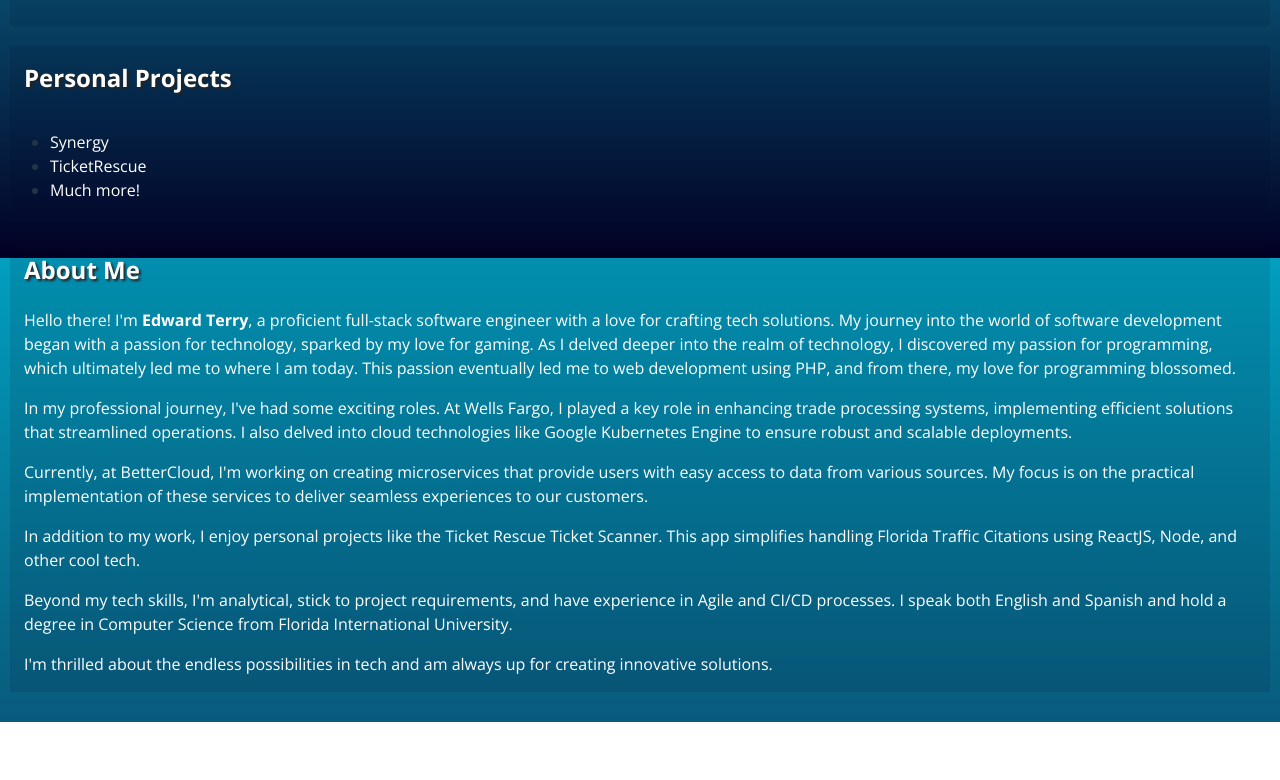
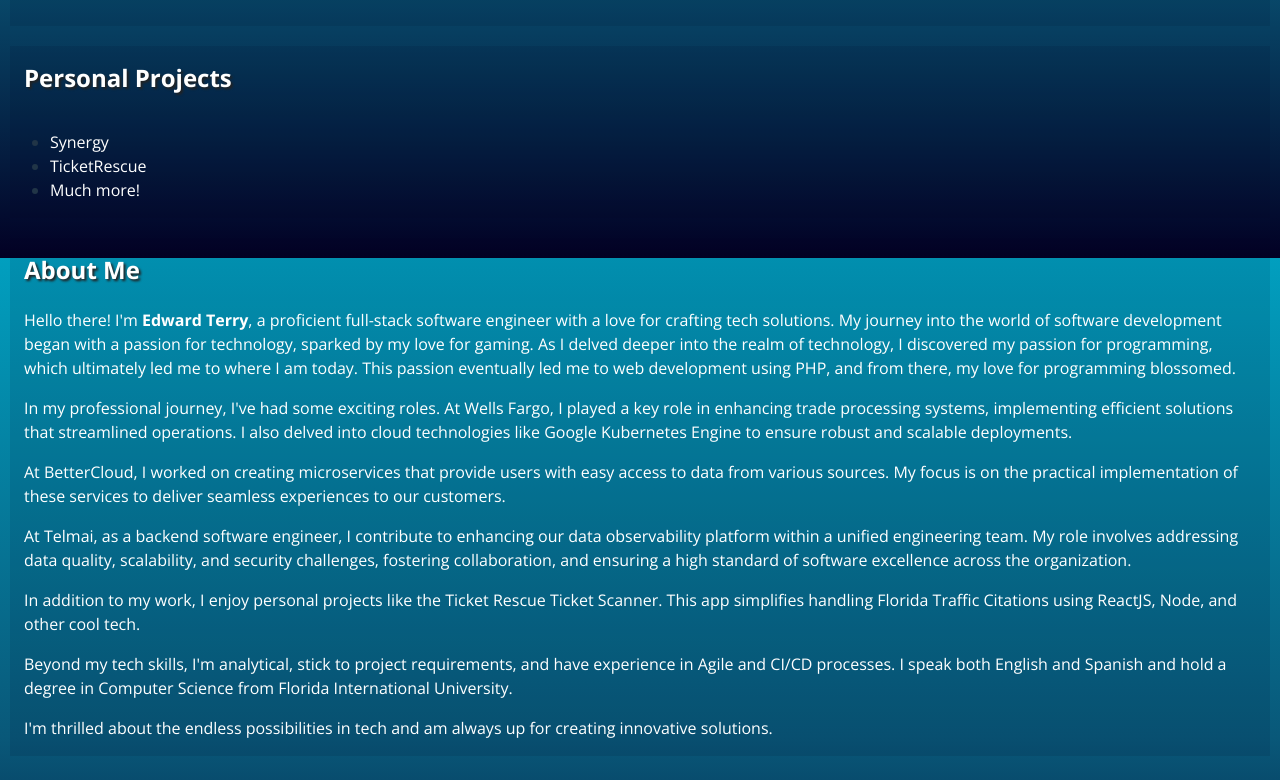
Before and after one commit to EdTerry/EdTerry.github.io, a React (Vite) app in the folder client/: page / in a window 1280 px wide. Shown: the part 542-1322 px from the top of the page. Before the commit the page ends 1264 px from the top, so only its background shows below. Built offline with nearby package versions, Linux system fonts and the light colour scheme.

Commit message:
Adding summary to portfolio

```diff
--- a/client/src/App.jsx
+++ b/client/src/App.jsx
@@ -63,7 +63,9 @@ function App() {
 
         <p>In my professional journey, I've had some exciting roles. At Wells Fargo, I played a key role in enhancing trade processing systems, implementing efficient solutions that streamlined operations. I also delved into cloud technologies like Google Kubernetes Engine to ensure robust and scalable deployments.</p>
 
-        <p>Currently, at BetterCloud, I'm working on creating microservices that provide users with easy access to data from various sources. My focus is on the practical implementation of these services to deliver seamless experiences to our customers.</p>
+        <p>At BetterCloud, I worked on creating microservices that provide users with easy access to data from various sources. My focus is on the practical implementation of these services to deliver seamless experiences to our customers.</p>
+
+        <p>At Telmai, as a backend software engineer, I contribute to enhancing our data observability platform within a unified engineering team. My role involves addressing data quality, scalability, and security challenges, fostering collaboration, and ensuring a high standard of software excellence across the organization.</p>
 
         <p>In addition to my work, I enjoy personal projects like the Ticket Rescue Ticket Scanner. This app simplifies handling Florida Traffic Citations using ReactJS, Node, and other cool tech.</p>
 
```
